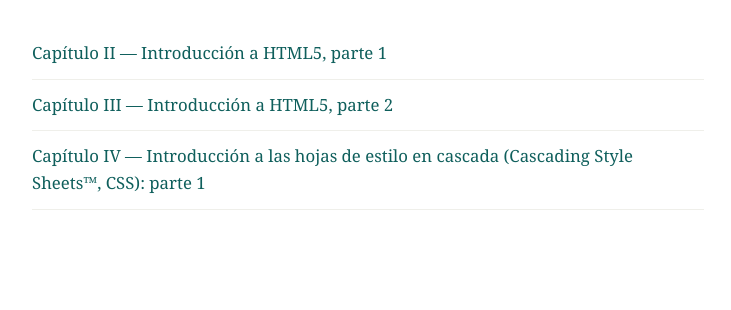
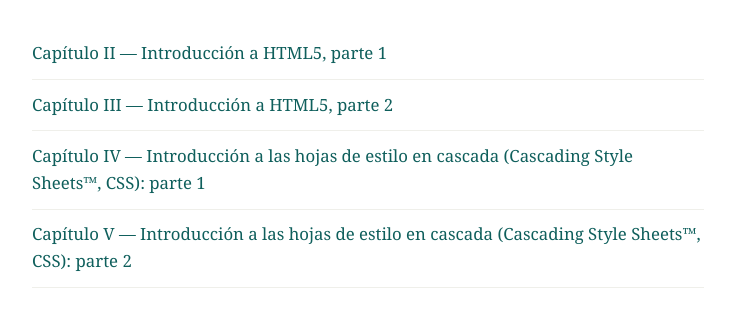
Before and after one commit to Carlosalemtz/programacion-web, a plain HTML site: page index.html in a window 1280 px wide. Shown: the part 168-478 px from the top of the page, without its empty margins (272-1003 px from the left). Drawn offline with Linux system fonts and the light colour scheme.

Commit message:
Add link to Chapter V in index.html

```diff
--- a/index.html
+++ b/index.html
@@ -58,6 +58,7 @@
          <li><a href = "capitulo-02/index.html">Capítulo II &mdash; Introducción a HTML5, parte 1</a></li>
          <li><a href = "capitulo-03/index.html">Capítulo III &mdash; Introducción a HTML5, parte 2</a></li>
          <li><a href = "capitulo-04/index.html">Capítulo IV &mdash; Introducción a las hojas de estilo en cascada (Cascading Style Sheets™, CSS): parte 1</a></li>
+         <li><a href = "capitulo-05/index.html">Capítulo V &mdash; Introducción a las hojas de estilo en cascada (Cascading Style Sheets™, CSS): parte 2</a></li>
       </ul>
    </body>
 </html>
```
